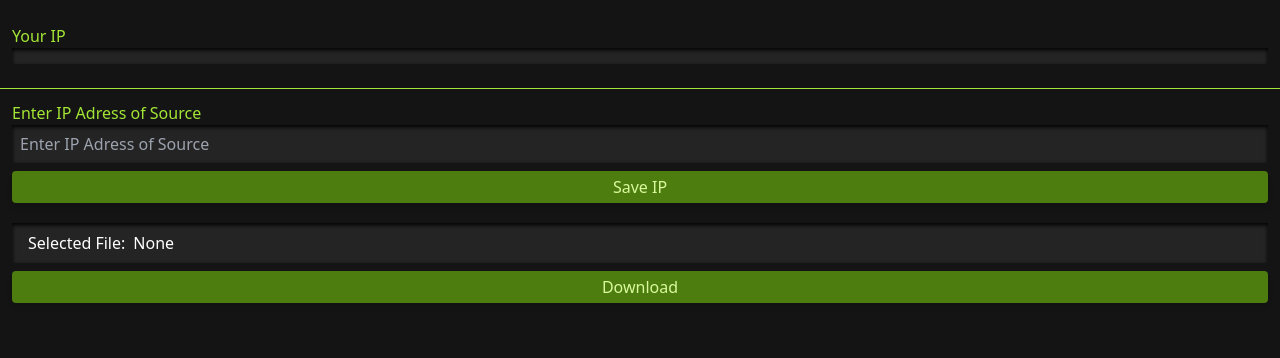
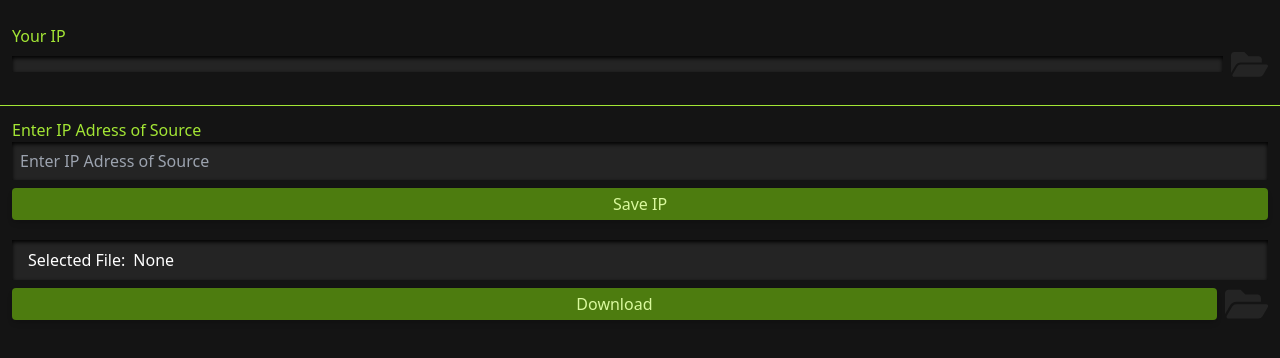
Before and after one commit to tahsinkoc/Lightning, an Electron app: page windows/index.html in a window 1280 px wide. Drawn offline with Linux system fonts and the light colour scheme; no server answers.

Commit message:
some ux imporevements

```diff
--- a/src/script.js
+++ b/src/script.js
@@ -1,5 +1,5 @@
 const { exec } = require('child_process');
-const { ipcRenderer } = require('electron')
+const { ipcRenderer, shell } = require('electron')
 const fs = require('fs');
 const path = require('path');
 
@@ -37,6 +37,8 @@ downloadButton.addEventListener('click', () => {
     ipcRenderer.invoke('downloadFile', { url: `http://${ipAdress}:3000/download/${fileName}`, fileName: fileName })
     ipcRenderer.on('file-downloaded', (event, data) => {
         document.getElementById('progress').style.display = 'none';
+        let pth = path.join(__dirname, '..', 'download')
+        shell.openPath(pth);
     })
     // const pathForParent = path.join(__dirname, '..')
     // const filePath = path.join(__dirname, '..', 'download', `${fileName}.zip`);
@@ -80,3 +82,16 @@ saveIpButton.addEventListener('click', () => {
             })
         })
 })
+
+
+let storeFolder = document.getElementById('storeFolder');
+let downloadsFolder = document.getElementById('downloadsFolder')
+storeFolder.addEventListener('click', () => {
+    const selectedDirectory = path.join(__dirname, '..', 'upload');
+    shell.openPath(selectedDirectory);
+})
+
+downloadsFolder.addEventListener('click', () => {
+    const selectedDirectory = path.join(__dirname, '..', 'download');
+    shell.openPath(selectedDirectory);
+})
--- a/windows/index.html
+++ b/windows/index.html
@@ -27,8 +27,21 @@
         </div>
         <div class="px-3 py-6 border-b border-lime-400">
             <label for="" class="text-lime-400 my-1">Your IP</label>
-            <div id="yourIp" class="px-8 bg-[#242424] py-2 shadow-inner shadow-black text-center text-lime-400">
-
+            <div class="flex items-center">
+                <div id="yourIp"
+                    class="px-8 bg-[#242424] w-full py-2 shadow-inner shadow-black text-center text-lime-400">
+                </div>
+                <div>
+                    <button id="storeFolder" class="w-[45px] flex items-center justify-center">
+                        <svg class="ml-2 hover:fill-lime-400 transition-all duration-300" stroke="#242424"
+                            fill="#242424" stroke-width="0" viewBox="0 0 576 512" width="100%"
+                            xmlns="http://www.w3.org/2000/svg">
+                            <path
+                                d="M572.694 292.093L500.27 416.248A63.997 63.997 0 0 1 444.989 448H45.025c-18.523 0-30.064-20.093-20.731-36.093l72.424-124.155A64 64 0 0 1 152 256h399.964c18.523 0 30.064 20.093 20.73 36.093zM152 224h328v-48c0-26.51-21.49-48-48-48H272l-64-64H48C21.49 64 0 85.49 0 112v278.046l69.077-118.418C86.214 242.25 117.989 224 152 224z">
+                            </path>
+                        </svg>
+                    </button>
+                </div>
             </div>
         </div>
         <div class="p-3">
@@ -45,10 +58,20 @@
                 <label for="">Selected File: </label>
                 <span class="ml-2" id="selectedFile">None</span>
             </div>
-            <button id="downloadButton"
-                class="mx-auto py-1 my-2 w-full shadow-md bg-lime-700 rounded text-lime-200 cursor-pointer">
-                Download
-            </button>
+            <div class="flex items-center w-full">
+                <button id="downloadButton"
+                    class="mx-auto py-1 my-2 w-full shadow-md bg-lime-700 rounded text-lime-200 cursor-pointer">
+                    Download
+                </button>
+                <button id="downloadsFolder" class="w-[45px] ml-2 flex items-center justify-center rounded">
+                    <svg class="hover:fill-lime-400 transition-all duration-300" stroke="#242424" fill="#242424"
+                        stroke-width="0" viewBox="0 0 576 512" width="100%" xmlns="http://www.w3.org/2000/svg">
+                        <path
+                            d="M572.694 292.093L500.27 416.248A63.997 63.997 0 0 1 444.989 448H45.025c-18.523 0-30.064-20.093-20.731-36.093l72.424-124.155A64 64 0 0 1 152 256h399.964c18.523 0 30.064 20.093 20.73 36.093zM152 224h328v-48c0-26.51-21.49-48-48-48H272l-64-64H48C21.49 64 0 85.49 0 112v278.046l69.077-118.418C86.214 242.25 117.989 224 152 224z">
+                        </path>
+                    </svg>
+                </button>
+            </div>
         </div>
         <div id="parentDivOfFiles" class="w-full py-6 px-3 my-2 grid grid-cols-5 gap-y-4 gap-x-8 text-center">
 
```
